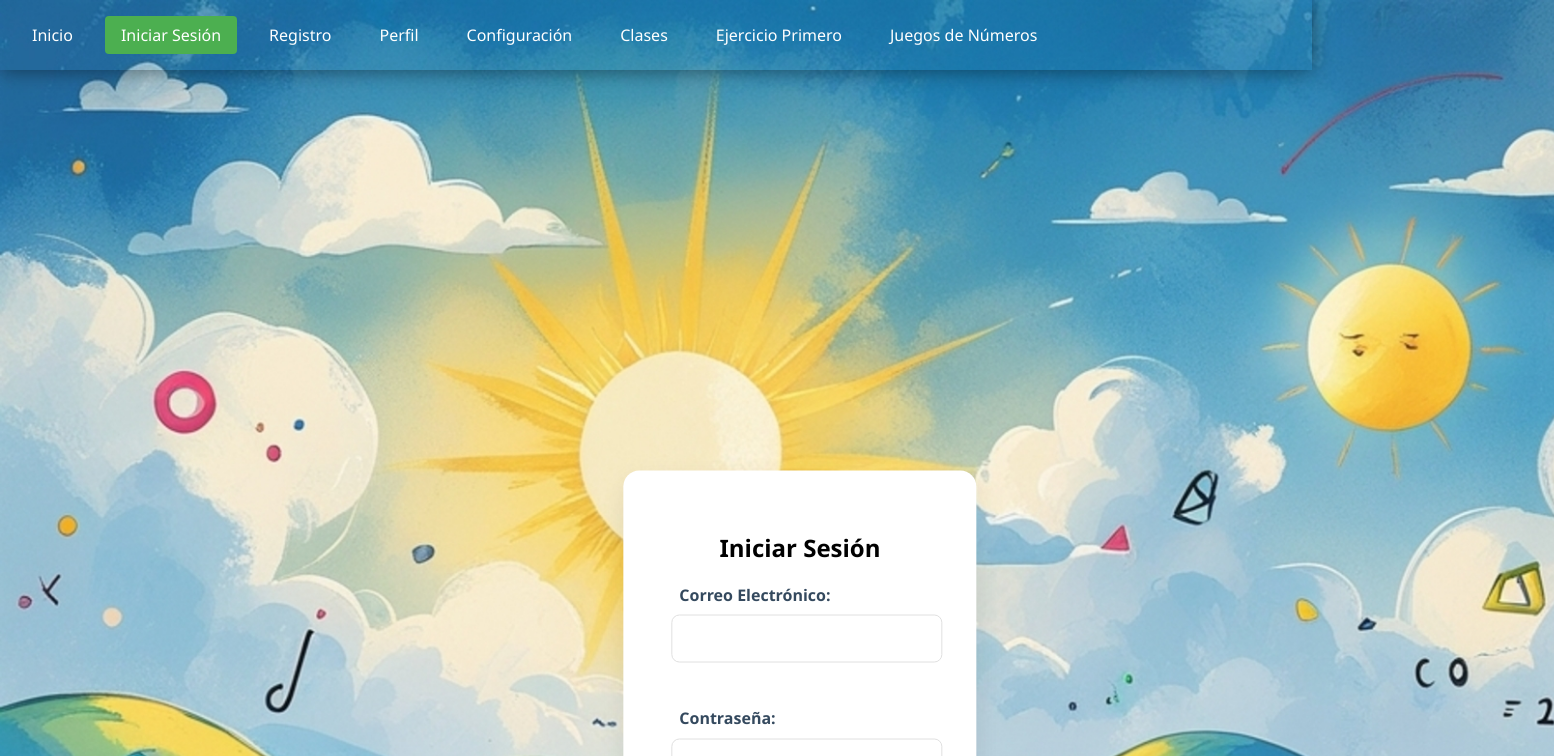
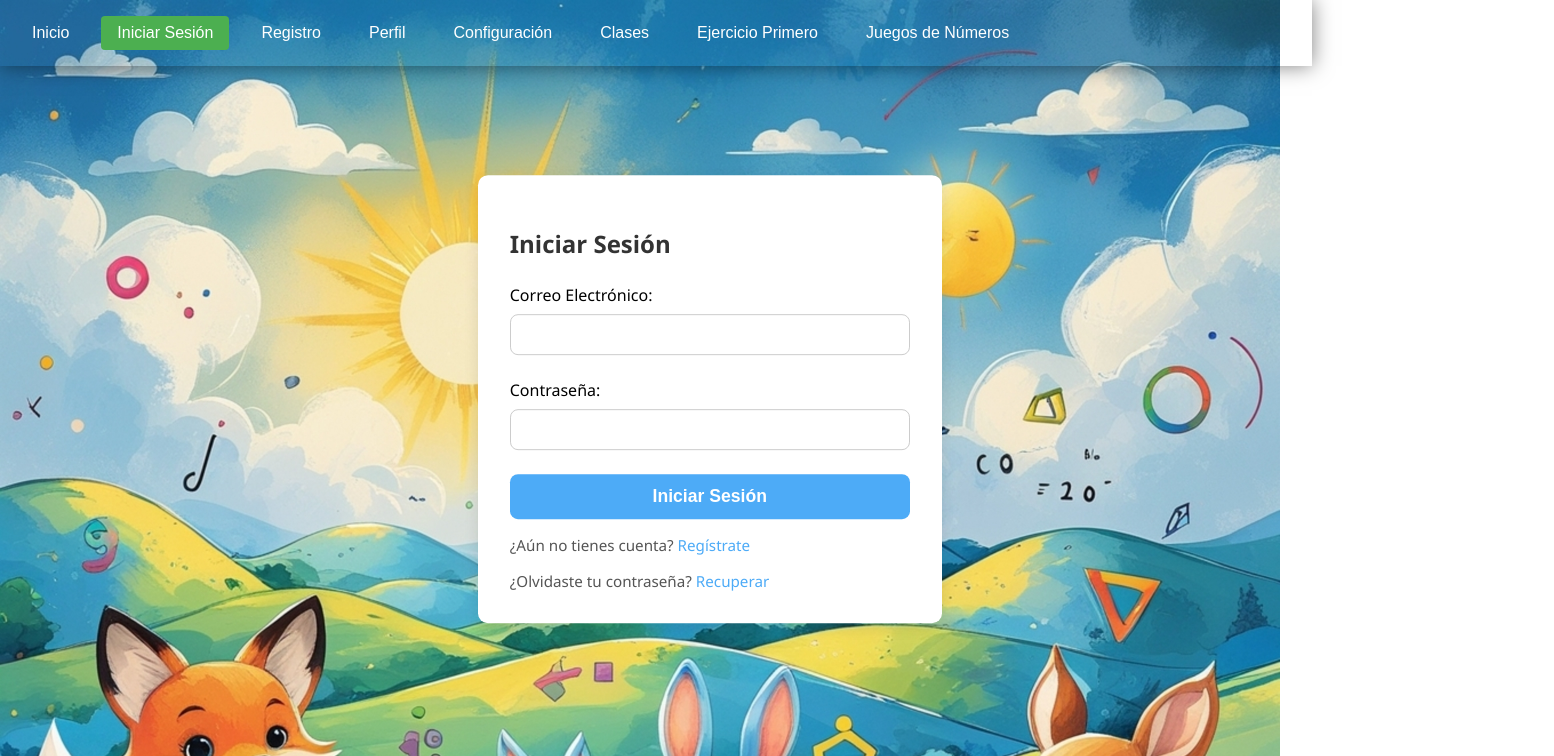
Before and after one commit to gamificacionuniminuto/proyectofinalfronts, a React (Create React App) app: page /singin in a window 1280 px wide. Shown: the top 756 px of the page, 1554 px wide, since content can reach past the window. Built offline with nearby package versions, Linux system fonts and the light colour scheme.

Commit message:
arreglo css

```diff
--- a/src/paginas/Home/home.css
+++ b/src/paginas/Home/home.css
@@ -1,17 +1,18 @@
-body {
+.body {
     background-image: url('./fondo.jpg'); /* Ruta de la imagen */
     background-size: cover; /* Ajusta la imagen para cubrir todo el fondo */
     background-repeat: no-repeat; /* Evita que la imagen se repita */
     margin: 0;
 
+
   }
 .logo  {
-    position: absolute;
-    top: 50px;;
-    left: 35%;
+    margin-top: 80px;
+    left: 25%;
     transition: transform 0.3s ease-in-out;
     animation: glow 2s infinite alternate;
     box-sizing: border-box;
+
 
 }
 
@@ -28,7 +29,7 @@ body {
 .logo::before {
     content: '';
     position: absolute;
-    top: 50%;
+    top: 10%;
     left: 50%;
     transform: translate(-540%, -50%);
     width: 250px; /* Tamaño del resplandor */
--- a/src/paginas/clases/clases.css
+++ b/src/paginas/clases/clases.css
@@ -1,24 +1,21 @@
-
-
-.body, html {
-  display: flex;
-  justify-content: center;
-
-}
-
 .main-content {
-  margin-top: 100%;
-  width: 100%;
-  height: 1vh;
+  max-width: none;
+  min-height: 60vh;
   display: flex;
   justify-content: center;
   align-items: center;
+
+  box-sizing: border-box;
 }
 
+
+
 .contenedor-niveles {
-  max-width: 1000px;
-  width: 100%;
   margin: 0 auto;
+  margin-top: 1.2vw;
+  max-width: 120vh;
+  transform: translate(30% );
+  width: 1000%;
   padding: 40px 20px;
   background: #ffffff;
   border-radius: 80px;
@@ -29,6 +26,7 @@
   flex-direction: column;
   align-items: center;
   gap: 100px;
+
 }
 
 /* Sección de nivel */
@@ -36,25 +34,24 @@
   display: flex;
   flex-direction: column;
   align-items: center;
-  border-radius: 50%,50%, 50%, 50%;
-  gap: 20px;
+  gap: 30px;
 }
 
 /* Título */
 .titulo-nivel {
   font-size: 3rem;
-  color: #ce5720; /* rojo fuerte */
+  color: #ce5720;
   margin: 0;
   text-transform: uppercase;
   letter-spacing: 3px;
-  border-bottom: 5px solid #fcbf49; /* amarillo */
+  border-bottom: 5px solid #fcbf49;
   padding-bottom: 12px;
   width: fit-content;
+  text-align: center;
 }
 
 /* Contenedor de tarjetas */
 .tarjetas {
-  border-radius: 0%;
   display: flex;
   flex-wrap: wrap;
   justify-content: center;
@@ -65,28 +62,25 @@
 .tarjeta {
   position: relative;
   width: 220px;
-  min-height: 300px;
+  min-height: 20px;
   background: #ffffff;
-  border-radius: 800px;
-  box-shadow: 0 10px 20px rgba(0,0,0,0.12);
-  padding: 35px 25px 45px;
+  border-radius: 40px;
+  box-shadow: 0 10px 20px rgba(0, 0, 0, 0.12);
+  padding: 20px 25px 45px;
   display: flex;
   flex-direction: column;
   align-items: center;
   cursor: pointer;
-  overflow: visible;
   transition: transform 0.3s ease, box-shadow 0.3s ease;
 }
 
 .tarjeta:hover {
   transform: translateY(-18px) scale(1.05);
-  box-shadow: 0 18px 45px rgba(0,0,0,0.25);
+  box-shadow: 0 18px 45px rgba(0, 0, 0, 0.25);
 }
 
-
-/* Icono en burbuja */
+/* Icono */
 .burbuja-icono {
-  position: relative;
   z-index: 2;
   width: 90px;
   height: 90px;
@@ -97,16 +91,15 @@
   justify-content: center;
   align-items: center;
   margin-bottom: 20px;
-  box-shadow: 0 7px 15px rgba(0,0,0,0.15);
+  box-shadow: 0 7px 15px rgba(0, 0, 0, 0.15);
   user-select: none;
-  transition: background-color 0.3s ease;
 }
 
 /* Nombre */
 .nombre {
   z-index: 2;
   font-size: 1rem;
-  color: #264653; /* azul oscuro */
+  color: #264653;
   font-weight: 700;
   text-align: center;
   margin-bottom: 12px;
@@ -122,21 +115,32 @@
   padding: 0 10px;
 }
 
-/* Completado - cambia fondo icono */
+/* Estado completado */
 .tarjeta.completado .burbuja-icono {
-  background-color: #fcbf49; /* amarillo */
+  background-color: #fcbf49;
   color: #264653;
 }
 
-/* Responsive */
-@media (max-width: 700px) {
-  .tarjetas {
-    gap: 20px;
+/* Responsive: Tablets */
+@media (max-width: 1024px) {
+  .contenedor-niveles {
+    padding: 30px 15px;
+    gap: 80px;
+  }
+  .titulo-nivel {
+    font-size: 2.5rem;
+  }
+}
+
+/* Responsive: Móviles */
+@media (max-width: 768px) {
+  .contenedor-niveles {
+    gap: 60px;
   }
   .tarjeta {
-    width: 80vw;
-    min-height: 260px;
-    padding: 25px 20px 30px;
+    width: 80%;
+    min-height: 250px;
+    padding: 25px 20px 35px;
   }
   .burbuja-icono {
     width: 75px;
@@ -145,7 +149,7 @@
     margin-bottom: 15px;
   }
   .nombre {
-    font-size: 1.6rem;
+    font-size: 1.2rem;
     margin-bottom: 8px;
   }
   .descripcion {
@@ -153,3 +157,25 @@
     padding: 0 8px;
   }
 }
+
+/* Responsive: Pantallas pequeñas */
+@media (max-width: 480px) {
+  .titulo-nivel {
+    font-size: 2rem;
+  }
+  .tarjeta {
+    width: 90%;
+    padding: 20px 15px 30px;
+  }
+  .burbuja-icono {
+    width: 65px;
+    height: 65px;
+    font-size: 2.5rem;
+  }
+  .nombre {
+    font-size: 1rem;
+  }
+  .descripcion {
+    font-size: 0.95rem;
+  }
+}
--- a/src/paginas/forgotpassword/ForgotPassword.css
+++ b/src/paginas/forgotpassword/ForgotPassword.css
@@ -1,13 +1,31 @@
-/* Fondo completo */
+/* Fondo completo centrado */
 .singin-container {
+  display: flex;
+  justify-content: center;
+  align-items: center;
+  flex-direction: column;
 
-    display: center;
-    position: center;
-    justify-content: center;
-    align-items: center;
-    margin-top: 40%;
-    translate: 20rem;
-    position: relative;
-    padding-bottom: 100px;
-    z-index: 1;
+  margin-top: 40%;
+  transform: translateX(20rem); /* corregido: translate → transform */
+  position: relative;
+  padding-bottom: 100px;
+  z-index: 1;
+}
+
+/* Responsivo para tablets */
+@media (max-width: 768px) {
+  .singin-container {
+    margin-top: 30%;
+    transform: translateX(5rem);
+    padding-bottom: 80px;
   }
+}
+
+/* Responsivo para móviles */
+@media (max-width: 480px) {
+  .singin-container {
+    margin-top: 20%;
+    transform: translateX(0);
+    padding: 20px;
+  }
+}
--- a/src/paginas/juegos/JuegoNumeros.css
+++ b/src/paginas/juegos/JuegoNumeros.css
@@ -1,25 +1,32 @@
-body {
-  background-color: #f7fafc;
-  font-family: 'Segoe UI', Tahoma, Geneva, Verdana, sans-serif;
-  margin: 0;
-  padding: 0;
+.main-content {
+  max-width: none;
+  min-height: 10vh;
+  display: flex;
+  justify-content: center;
+  align-items: center;
+  box-sizing: border-box;
 }
 
 .game-container {
-  background-color: #fff;
-  padding: 2rem;
-  border-radius: 12px;
-  box-shadow: 0 4px 12px rgba(0, 0, 0, 0.1);
-  max-width: 700px;
-  width: 90%;
-  text-align: center;
-  margin: 40px auto;
+  width: 80vh;
+  max-width: none;
+  margin: 10rem auto;
+  padding: 4cqmax;
+  background: #ffffff;
+  border-radius: 10px;
+  box-shadow: 0 4px 15px rgba(0, 0, 0, 0.1);
+  font-family: 'Segoe UI', Tahoma, Geneva, Verdana, sans-serif;
+  margin-top: 20%;
+  transform: translateX(30%);
+
+
 }
 
 .title {
-  font-size: 1.5rem;
+  font-size: 1.8rem;
   font-weight: bold;
   margin-bottom: 1.5rem;
+  text-align: center;
 }
 
 .grid {
@@ -58,6 +65,7 @@ body {
   margin-top: 25px;
   font-size: 1.3rem;
   font-weight: bold;
+  text-align: center;
 }
 
 .feedback {
@@ -66,6 +74,7 @@ body {
   font-weight: bold;
   color: #2b6cb0;
   animation: fadeInOut 1.5s ease-in-out;
+  text-align: center;
 }
 
 @keyframes fadeInOut {
@@ -76,7 +85,7 @@ body {
 }
 
 .back-button {
-  background-color: #e2e8f0;
+  background-color: #e97629;
   border: none;
   padding: 10px 16px;
   border-radius: 8px;
@@ -84,8 +93,58 @@ body {
   font-size: 1rem;
   margin-bottom: 20px;
   transition: background-color 0.3s;
+  display: block;
+  margin-left: auto;
+  margin-right: auto;
 }
 
 .back-button:hover {
   background-color: #cbd5e0;
 }
+
+/* Responsive Design */
+@media (max-width: 768px) {
+  .game-container {
+    padding: 1.5rem;
+  }
+
+  .title {
+    font-size: 1.5rem;
+  }
+
+  .number-btn {
+    font-size: 1rem;
+    padding: 12px;
+  }
+
+  .score,
+  .feedback {
+    font-size: 1.1rem;
+  }
+}
+
+@media (max-width: 480px) {
+  .title {
+    font-size: 1.3rem;
+  }
+
+  .number-btn {
+    font-size: 0.9rem;
+    padding: 10px;
+  }
+
+  .grid {
+    grid-template-columns: repeat(4, 1fr);
+    gap: 8px;
+  }
+
+  .score,
+  .feedback {
+    font-size: 1rem;
+  }
+
+  .back-button {
+    font-size: 0.95rem;
+    padding: 8px 14px;
+  }
+}
--- a/src/paginas/login/LoginRegister.css
+++ b/src/paginas/login/LoginRegister.css
@@ -1,16 +1,17 @@
-/* LoginRegister.css */
-/* LoginRegister.css */
-
 .login-register-container {
-  max-width: 700px;
-  margin: 2rem auto;
+  width: 90%;
+  max-width: none;
+  margin: 10rem auto;
   padding: 2rem;
   background: #ffffff;
   border-radius: 10px;
   box-shadow: 0 4px 15px rgba(0, 0, 0, 0.1);
   font-family: 'Segoe UI', Tahoma, Geneva, Verdana, sans-serif;
-  margin-top: 8%;
+  margin-top: 20%;
+  transform: translateX(40%);
+  flex-direction: center;
 }
+
 
 .login-register-container h2 {
   text-align: center;
@@ -19,31 +20,32 @@
   font-size: 1.8rem;
 }
 
-fieldset {
+.login-register-container fieldset {
   border: 1px solid #ddd;
   border-radius: 8px;
   padding: 1.5rem;
   margin-bottom: 1.5rem;
 }
 
-legend {
+.login-register-container legend {
   padding: 0 10px;
   font-weight: 600;
   color: #3498db;
 }
 
-.form-group {
+.login-register-container .form-group {
   margin-bottom: 1.2rem;
 }
 
-label {
+.login-register-container label {
   display: block;
   margin-bottom: 0.5rem;
   font-weight: 600;
   color: #34495e;
 }
 
-input, select {
+.login-register-container input,
+.login-register-container select {
   width: 100%;
   padding: 0.8rem;
   border: 1px solid #ddd;
@@ -52,20 +54,21 @@ input, select {
   transition: border 0.3s ease;
 }
 
-input:focus, select:focus {
+.login-register-container input:focus,
+.login-register-container select:focus {
   outline: none;
   border-color: #3498db;
   box-shadow: 0 0 0 2px rgba(52, 152, 219, 0.2);
 }
 
-.error {
+.login-register-container .error {
   color: #e74c3c;
   font-size: 0.85rem;
   margin-top: 0.2rem;
   display: block;
 }
 
-.submit-btn {
+.login-register-container .submit-btn {
   background-color: #3498db;
   color: white;
   padding: 0.8rem 1.5rem;
@@ -78,13 +81,13 @@ input:focus, select:focus {
   width: 100%;
 }
 
-.submit-btn:hover {
+.login-register-container .submit-btn:hover {
   background-color: #2980b9;
 }
 
-@media (max-width: 768px) {
+@media (max-width: 1000px) {
   .login-register-container {
-      padding: 1.5rem;
-      margin: 1rem;
+    padding: 1.5rem;
+    margin: 1rem;
   }
 }
--- a/src/paginas/primero/ejerciciosP.css
+++ b/src/paginas/primero/ejerciciosP.css
@@ -1,47 +1,89 @@
 /* General Styles */
 
-body {
-    font-family: Arial, sans-serif;
-    background-color: #f4f4f4;
-    margin: 0;
-    padding: 0;
+.ejercicio-matematicas {
+  width: 50vh;
+  max-width: none;
+  margin: 90rem auto;
+  padding: 2rem;
+  background: #ffffff;
+  border-radius: 10px;
+  box-shadow: 0 4px 15px rgba(0, 0, 0, 0.1);
+  font-family: 'Segoe UI', Tahoma, Geneva, Verdana, sans-serif;
+  margin-top: 8%;
 }
 
-.ejercicio-matematicas {
-    margin-top: 18%;
-    background-color: #fff;
-    border-radius: 8px;
-    box-shadow: 0 2px 4px rgba(0, 0, 0, 0.1);
-    padding: 20px;
-    max-width: 600px;
-    translate: 25%;
-
+/* Título */
+.titulo-ejercicio {
+  font-size: 24px;
+  margin-bottom: 10px;
+  text-align: center;
+  color: #ff5a0e;
 }
 
-.titulo-ejercicio {
-    font-size: 24px;
-    margin-bottom: 10px;
-    text-align: center;
-    color: #ff5a0e;
-}
+/* Campo de respuesta */
 .campo-respuesta {
-    margin-top: 2px;
-    width: 85%;
-    position:center;
-    translate: 8%;
+  margin-top: 10px;
+  width: 100%;
+  padding: 10px;
+  font-size: 16px;
+  border: 1px solid #ccc;
+  border-radius: 5px;
+  box-sizing: border-box;
 }
 
+/* Botón de verificación */
 .boton-verificar {
-    width: 50%;
+  width: 100%;
+  padding: 12px;
+  border: none;
+  border-radius: 6px;
+  font-size: 16px;
+  margin-top: 15px;
+  background-color: #ff5a0e;
+  color: white;
+  cursor: pointer;
+  transition: background 0.3s ease;
+}
+
+.boton-verificar:hover {
+  background-color: #e64a04;
+}
+
+/* Footer */
+.footer {
+  margin-top: 10vh;
+  text-align: center;
+  font-size: 14px;
+  color: #888;
+}
+
+/* Responsive design */
+@media (max-width: 768px) {
+  .ejercicio-matematicas {
+    padding: 1.5rem;
+  }
+
+  .titulo-ejercicio {
+    font-size: 20px;
+  }
+
+  .boton-verificar {
+    font-size: 15px;
     padding: 10px;
-    border: 1px solid #ccc;
-    border-radius: 4px;
-    font-size: 16px;
-    margin-top: 10px;
-    position: center;
-    translate:50%;
+  }
 }
-.footer {
-  margin-top: 100vh;
 
+@media (max-width: 480px) {
+  .titulo-ejercicio {
+    font-size: 18px;
+  }
+
+  .boton-verificar {
+    font-size: 14px;
+    padding: 8px;
+  }
+
+  .campo-respuesta {
+    font-size: 14px;
+  }
 }
--- a/src/paginas/singin/singin.css
+++ b/src/paginas/singin/singin.css
@@ -1,144 +1,117 @@
-.singin-container {
-  max-width: 400px;
-  width: 200%;
-  padding: 2rem;
-  background: white;
-  border-radius: 16px;
-  box-shadow: 0 10px 25px rgba(0, 0, 0, 0.08);
-  text-align: center;
-  position: absolute;
-  top: 50%;
-  left: 50%;
-  transform: translate(-50%, -50%);
-  margin-top: 20px; /* Ajusta según la altura de tu Navbar */
-}
-.login-page {
+/* Contenedor principal de login */
+.signin-page {
   display: flex;
   justify-content: center;
   align-items: center;
   min-height: 100vh;
   background-size: cover;
-  max-width: 1500px;
-  max-height: 1500px;
-  margin: 10px;
-  translate: -160px;
   padding: 1rem;
 }
 
+/* Caja del formulario */
+.signin-container {
 
-@media (max-height: 500px) {
-  .singin-container {
-    position: relative;
-    top: auto;
-    left: auto;
-    transform: none;
-    margin: 30px auto;
-  }
-}
-.singin-container {
-  max-width: 400px;
-  width: 100%;
-  padding: 2.5rem;
-  background: white;
-  border-radius: 16px;
-  box-shadow: 0 10px 25px rgba(0, 0, 0, 0.08);
-  text-align: center;
-  /* Asegura que el padding sea consistente */
-  box-sizing: border-box;
+  transform: translate(50%, 40%);
+  width: 50vh;
+  max-width: none;
+  margin: 10rem auto;
+  padding: 2rem;
+  background: #ffffff;
+  border-radius: 10px;
+  box-shadow: 0 4px 15px rgba(0, 0, 0, 0.1);
+  font-family: 'Segoe UI', Tahoma, Geneva, Verdana, sans-serif;
+  margin-top: -50%;
 }
 
-/* Contenedor del formulario con alineación simétrica */
-form {
+/* Encabezado */
+.signin-container h2 {
+  margin-bottom: 1.5rem;
+  color: #333;
+}
+
+/* Mensaje de error */
+.signin-error {
+  color: #e74c3c;
+  margin-bottom: 1rem;
+  padding: 10px;
+  background: #ffebee;
+  border-radius: 8px;
+}
+
+/* Formulario */
+.signin-form {
   display: flex;
   flex-direction: column;
   gap: 1.5rem;
-  padding: 0; /* Eliminamos el padding interno del form */
-  margin: 0; /* Eliminamos márgenes por defecto */
+  margin: 0;
 }
 
-/* Grupos de formulario con alineación perfecta */
-.form-group {
-  width: 100%;
+/* Grupo de campos */
+.signin-form-group {
   text-align: left;
-  padding: 0 0.5rem; /* Ajuste fino para compensación visual */
 }
 
+/* Etiquetas */
+.signin-form-label {
+  display: block;
+  margin-bottom: 0.5rem;
+  font-weight: 500;
+}
 
-.form-group input {
-  width: calc(100% - 2px); /* Compensa el borde */
-  padding: 14px 16px;
-  border: 1px solid #e0e0e0;
+/* Campos de entrada */
+.signin-form-input {
+  width: 100%;
+  padding: 12px 14px;
+  border: 1px solid #ccc;
   border-radius: 8px;
   box-sizing: border-box;
 }
 
-
-.form-group label {
-  display: block;
-  margin-bottom: 0.6rem;
-  padding-left: 0.5rem;
-}
-
-/* Botones */
-.login-button {
+/* Botón de login */
+.signin-button {
   width: 100%;
   padding: 12px;
   background: #4dabf7;
   color: white;
   border: none;
   border-radius: 8px;
+  cursor: pointer;
+  font-weight: 600;
+}
+
+/* Links */
+.signin-register-link,
+.signin-forgot-password {
   margin-top: 1rem;
+  color: #555;
+  font-size: 0.95rem;
+}
+
+.signin-register-link span,
+.signin-forgot-password span {
+  color: #4dabf7;
+  font-weight: 500;
   cursor: pointer;
 }
 
-.social-login {
-  margin: 1.5rem 0;
-}
-
-.social-login p {
-  color: #666;
-  margin-bottom: 0.5rem;
-}
-
-.google-button {
-  width: 100%;
-  padding: 5px;
-  background: rgb(253, 253, 253);
-  border: 1px solid #ddd;
-  border-radius: 70px;
-  display: flex;
-  align-items: center;
-  justify-content: center;
-  cursor: pointer;
-
-}
-
-.google-button img {
-  width: 140px;
-  height: 50px;
-}
-
-/* Enlace de registro */
-.register-link {
-  margin-top: 1rem;
-  color: #666;
-}
-
-.register-link span {
-  color: #4dabf7;
-  cursor: pointer;
-  font-weight: 500;
-}
-
-.register-link span:hover {
+.signin-register-link span:hover,
+.signin-forgot-password span:hover {
   text-decoration: underline;
 }
 
-/* Mensaje de error */
-.error-message {
-  color: #e74c3c;
-  margin-bottom: 1rem;
-  padding: 10px;
-  background: #ffebee;
-  border-radius: 8px;
+/* Responsive */
+@media (max-width: 480px) {
+  .signin-container {
+    padding: 1.5rem;
+    border-radius: 12px;
+  }
+
+  .signin-button {
+    padding: 10px;
+    font-size: 0.9rem;
+  }
+
+  .signin-form-input {
+    padding: 10px;
+  }
 }
--- a/src/paginas/singin/singin.js
+++ b/src/paginas/singin/singin.js
@@ -52,16 +52,17 @@ const SingIn = () => {
   };
 
   return (
-    <div className="login-page">
-      <div className="singin-container">
+  <div className="signin-page">
+  <div className="signin-container">
     <h2>Iniciar Sesión</h2>
 
-        {error && <div className="error-message">{error}</div>}
+    {error && <div className="signin-error">{error}</div>}
 
-        <form onSubmit={handleSubmit}>
-          <div className="form-group">
-            <label htmlFor="email">Correo Electrónico:</label>
+    <form className="signin-form" onSubmit={handleSubmit}>
+      <div className="signin-form-group">
+        <label className="signin-form-label" htmlFor="email">Correo Electrónico:</label>
         <input
+          className="signin-form-input"
           type="email"
           id="email"
           value={email}
@@ -70,9 +71,10 @@ const SingIn = () => {
         />
       </div>
 
-          <div className="form-group">
-            <label htmlFor="password">Contraseña:</label>
+      <div className="signin-form-group">
+        <label className="signin-form-label" htmlFor="password">Contraseña:</label>
         <input
+          className="signin-form-input"
           type="password"
           id="password"
           value={password}
@@ -81,21 +83,21 @@ const SingIn = () => {
         />
       </div>
 
-          <button type="submit" className="login-button">
-            Iniciar Sesión
-          </button>
+      <button type="submit" className="signin-button">Iniciar Sesión</button>
     </form>
 
-        <div className="register-link">
+    <div className="signin-register-link">
       ¿Aún no tienes cuenta?{' '}
       <span onClick={() => navigate('/Login')}>Regístrate</span>
     </div>
-        <div className="forgot-password-link">
+
+    <div className="signin-forgot-password">
       ¿Olvidaste tu contraseña?{' '}
       <span onClick={() => navigate('/forgotPassword')}>Recuperar</span>
     </div>
   </div>
 </div>
+
   );
 };
 
```
Also changed, not shown: src/componentes/progreso.css (+29 -4 lines), src/paginas/Home/home.js (line endings or trailing spaces). Lines whose indentation alone changed are shown as unchanged.
